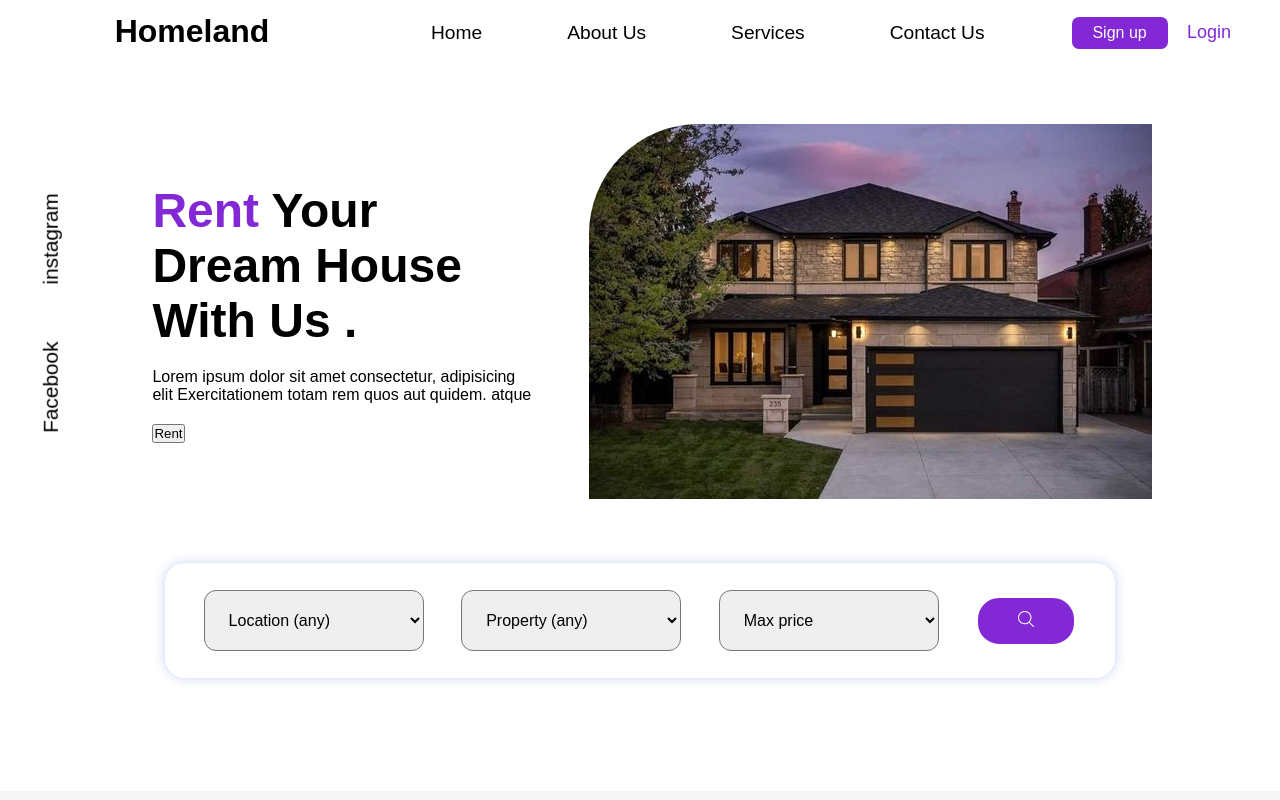
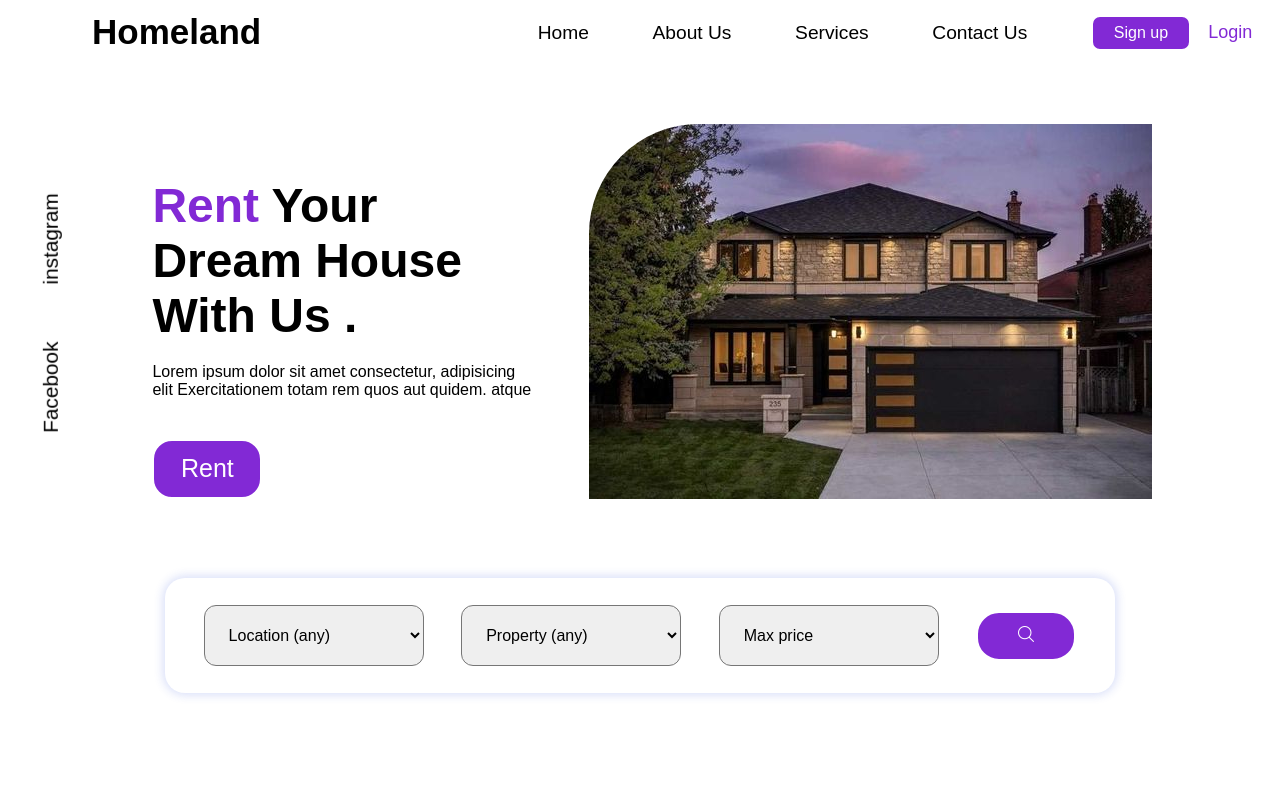
Before and after one commit to zinebhaouari/homie.github.io, a plain HTML site: page index.html in a window 1280 px wide. Shown: the top 800 px of the page. Drawn offline with Linux system fonts and the light colour scheme.

Commit message:
Update home.css

```diff
--- a/home.css
+++ b/home.css
@@ -30,7 +30,7 @@
 
 .header {
     display: grid;
-    grid-template-columns: 30% 70%;
+    grid-template-columns: 40% 60%;
     grid-template-areas: "logo  nav ";
     height: 63px;
 }
@@ -47,9 +47,11 @@
 
 .logo h2 {
     color: black;
-    font-size: xx-large;
+    font-size: 35px;
     font-weight: bolder;
     font-family: sans-serif;
+    margin-left: -31%;
+
 }
 
 nav .sng {
@@ -145,7 +147,19 @@ nav li a:hover {
 }
 
 .ktba {
-    padding: 50px;
+    padding: 100px 50px 50px;
+}
+
+.ktba button {
+    width: 110px;
+    height: 60px;
+    border: 2px solid #fff;
+    background-color: var(--color1);
+    color: #fff;
+    border-radius: 20px;
+    font-size: 25px;
+    cursor: pointer;
+    margin-top: 20px;
 }
 
 .all {
@@ -190,6 +204,7 @@ footer {
     border: 1px solid transparent;
     box-shadow: 0 0 10px 2px rgba(37, 73, 214, 0.18);
     width: 950px;
+    margin-top: 15px;
 }
 
 .chs select {
@@ -251,12 +266,13 @@ footer {
 .us button {
     width: 114px;
     padding: 10px 0;
-    border: 5px solid #fff;
+    border: 3px solid transparent;
     background-color: var(--color1);
     color: #fff;
     border-radius: 25px;
     font-size: medium;
     cursor: pointer;
+    margin-top: 20px;
 }
 
 .abtus {
```
